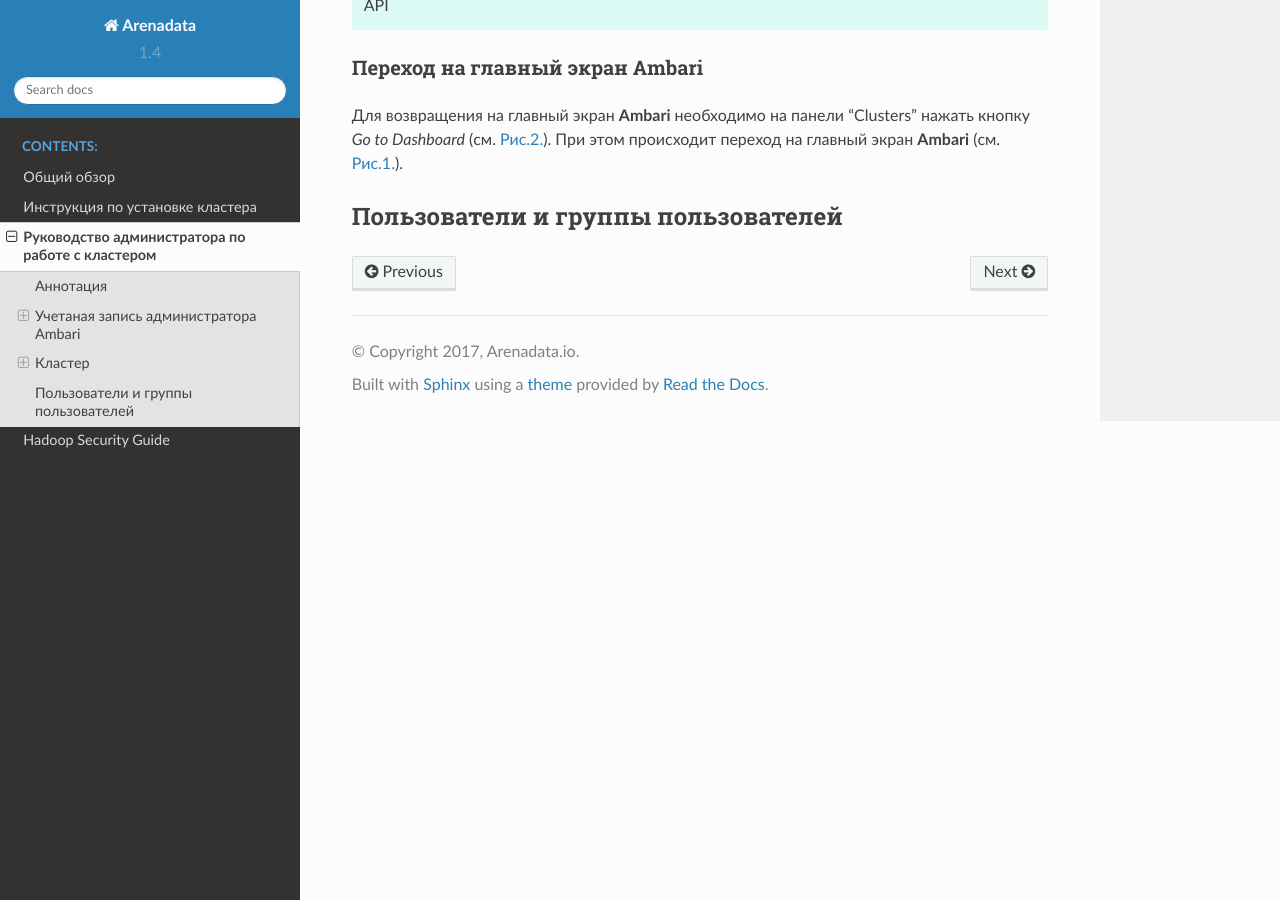
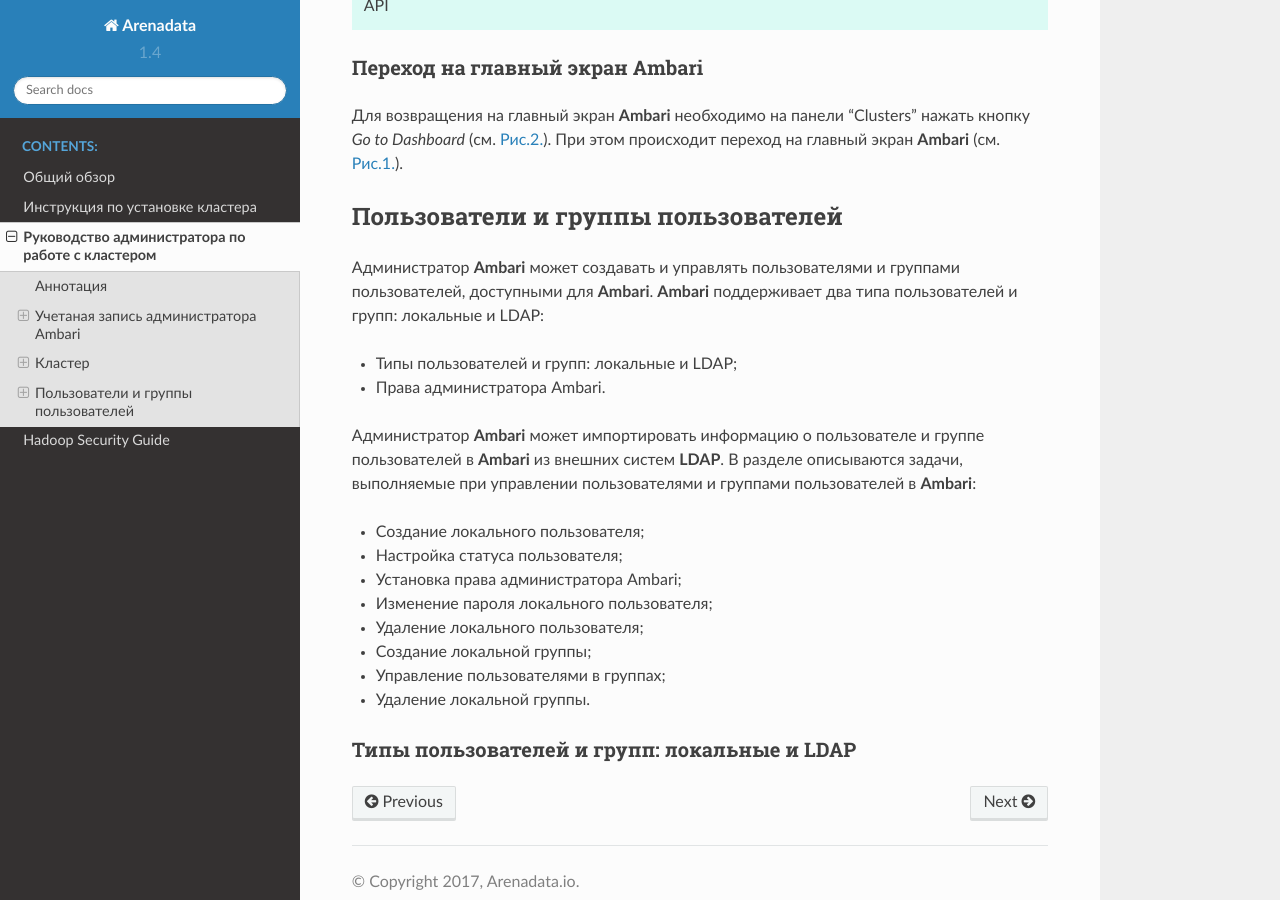
Before and after one commit to arenadata/docs_adps, a Sphinx documentation site: the page built from source/administration.rst, in a window 1280 px wide and 900 px high, scrolled down 5862 px. Built offline with Sphinx 7.4.7 and the Read the Docs theme 2.0.0, drawn with Linux system fonts in a browser that asks for light colours.

Commit message:
Update administration.rst

```diff
--- a/source/administration.rst
+++ b/source/administration.rst
@@ -179,3 +179,24 @@
 
 Пользователи и группы пользователей
 -----------------------------------
+
+Администратор **Ambari** может создавать и управлять пользователями и группами пользователей, доступными для **Ambari**. **Ambari** поддерживает два типа пользователей и групп: локальные и LDAP:
+
++	Типы пользователей и групп: локальные и LDAP;
++	Права администратора Ambari.
+
+Администратор **Ambari** может импортировать информацию о пользователе и группе пользователей в **Ambari** из внешних систем **LDAP**.
+В разделе описываются задачи, выполняемые при управлении пользователями и группами пользователей в **Ambari**:
+
++	Создание локального пользователя;
++	Настройка статуса пользователя;
++	Установка права администратора Ambari;
++	Изменение пароля локального пользователя;
++	Удаление локального пользователя;
++	Создание локальной группы;
++	Управление пользователями в группах;
++	Удаление локальной группы.
+
+
+Типы пользователей и групп: локальные и LDAP
+^^^^^^^^^^^^^^^^^^^^^^^^^^^^^^^^^^^^^^^^^^^^
```
